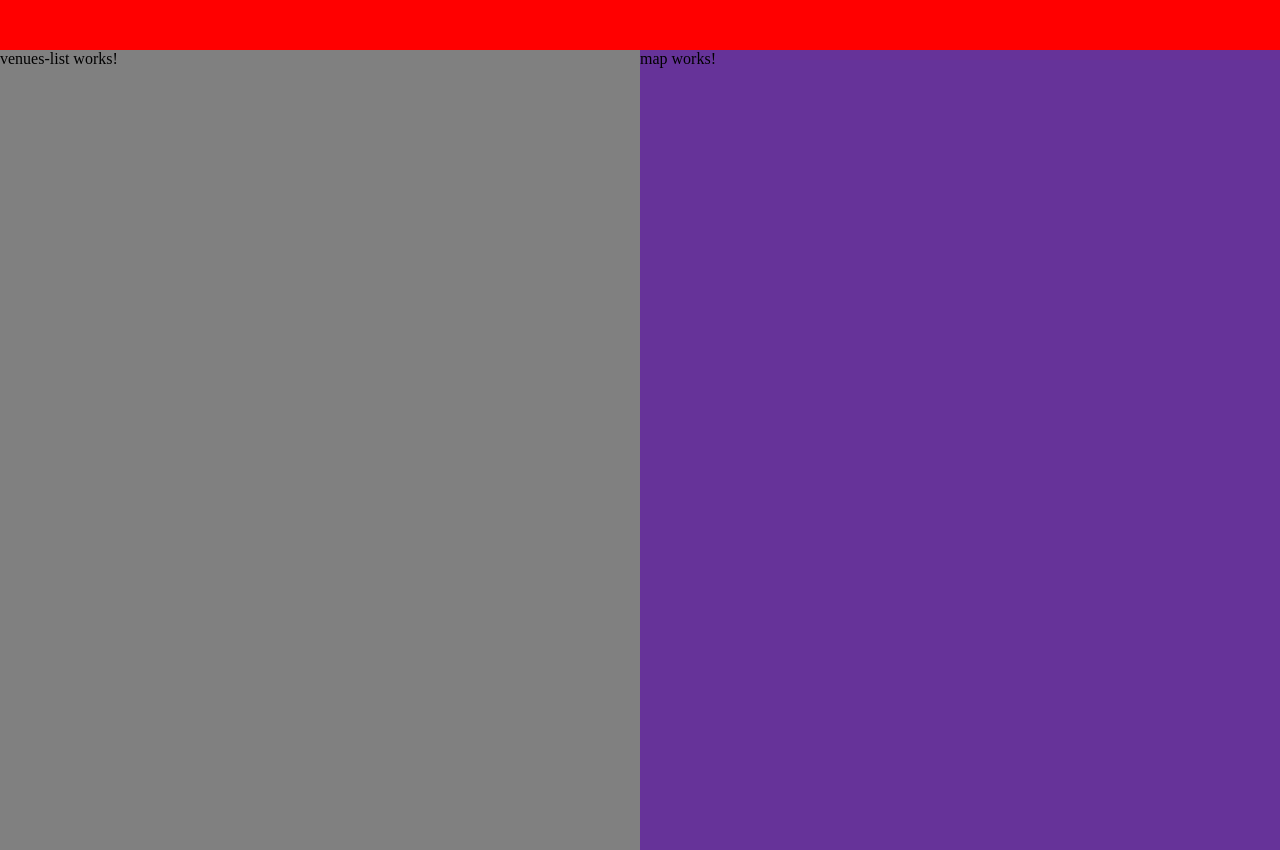
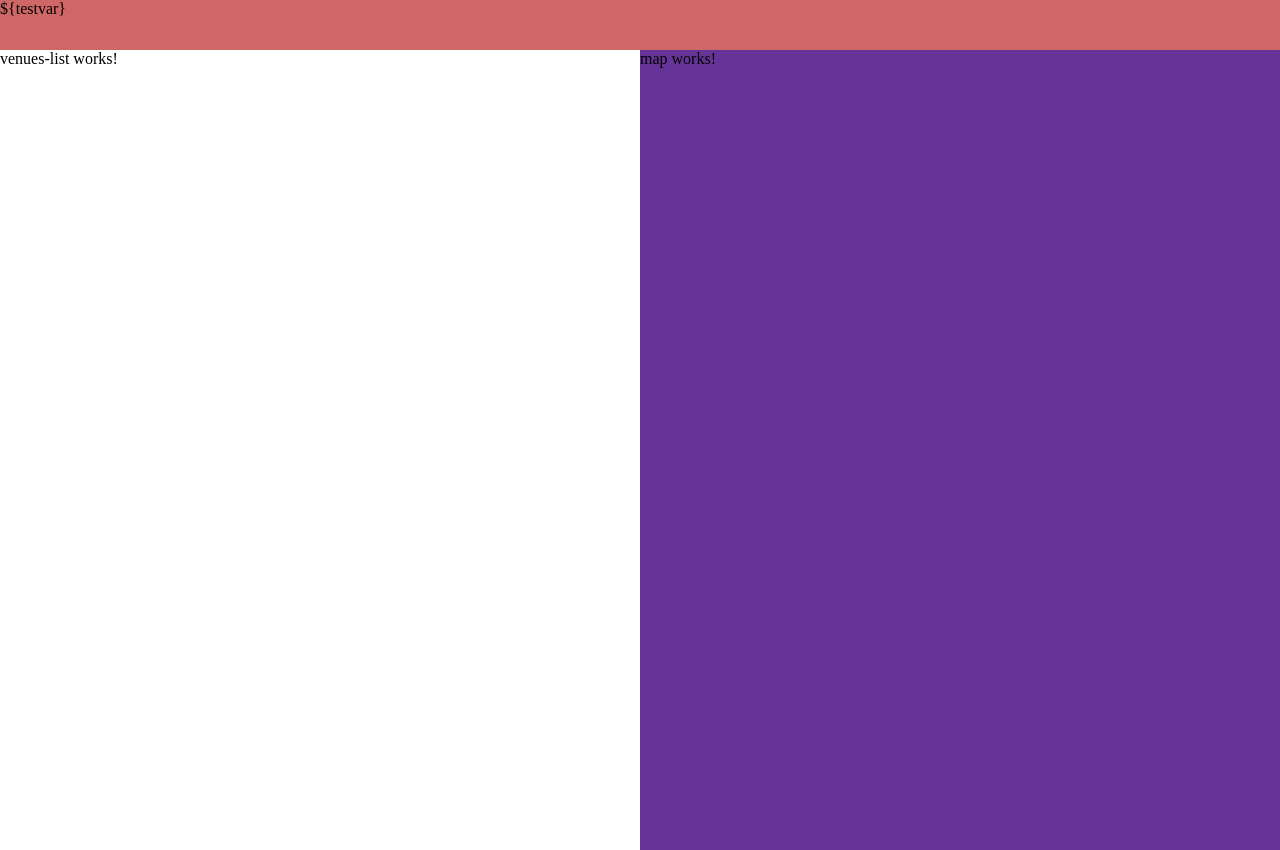
Before and after one commit to vkarpeniuk/find-and-go, an Angular app: page /venues in a window 1280 px wide. Built offline with nearby package versions, Linux system fonts and the light colour scheme.

Commit message:
add angular google maps access env variable

```diff
--- a/package.json
+++ b/package.json
@@ -11,6 +11,7 @@
   },
   "private": true,
   "dependencies": {
+    "@agm/core": "^1.0.0-beta.5",
     "@angular/animations": "~7.2.0",
     "@angular/common": "~7.2.0",
     "@angular/compiler": "~7.2.0",
--- a/src/app/header/header.component.html
+++ b/src/app/header/header.component.html
@@ -0,0 +1 @@
+{{ title }}
--- a/src/app/header/header.component.styl
+++ b/src/app/header/header.component.styl
@@ -1,7 +1,7 @@
 :host
     display: block;
     position: fixed;
-    background-color: red;
+    background-color: #cf6766; // #30415D, #031424, #8eaebd
     height: 50px;
     width:100%;
     z-index: 1;
--- a/src/app/header/header.component.ts
+++ b/src/app/header/header.component.ts
@@ -1,15 +1,16 @@
-import { Component, OnInit } from '@angular/core';
+import { environment } from "./../../environments/environment";
+import { Component, OnInit } from "@angular/core";
 
 @Component({
-  selector: 'app-header',
-  templateUrl: './header.component.html',
-  styleUrls: ['./header.component.styl']
+  selector: "app-header",
+  templateUrl: "./header.component.html",
+  styleUrls: ["./header.component.styl"]
 })
 export class HeaderComponent implements OnInit {
-
-  constructor() { }
+  title: string;
+  constructor() {}
 
   ngOnInit() {
+    this.title = environment.testvar;
   }
-
 }
--- a/src/app/venues-list/venues-list.component.styl
+++ b/src/app/venues-list/venues-list.component.styl
@@ -2,7 +2,6 @@
     display: block;
     width: 100%;
     height: 800px;
-    background-color: grey;
 
 @media only screen and (min-width: 961px)
     :host
--- a/src/environments/environment.ts
+++ b/src/environments/environment.ts
@@ -3,7 +3,8 @@
 // The list of file replacements can be found in `angular.json`.
 
 export const environment = {
-  production: false
+  production: false,
+  testvar: "${testvar}"
 };
 
 /*
```
Also changed, not shown: 1 other file (tests, documents, lock files or other folders).
